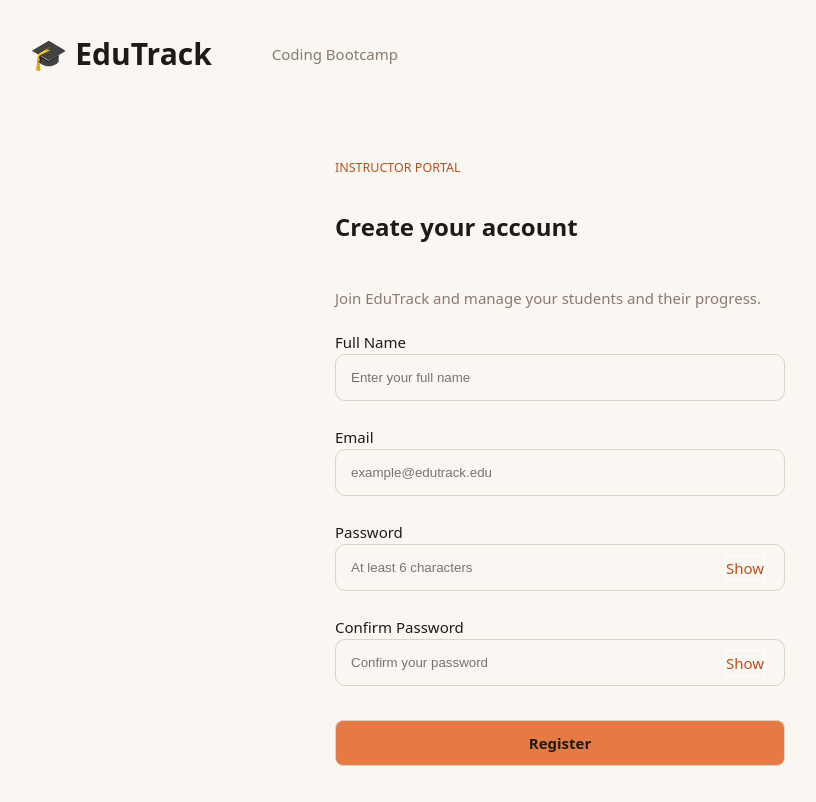
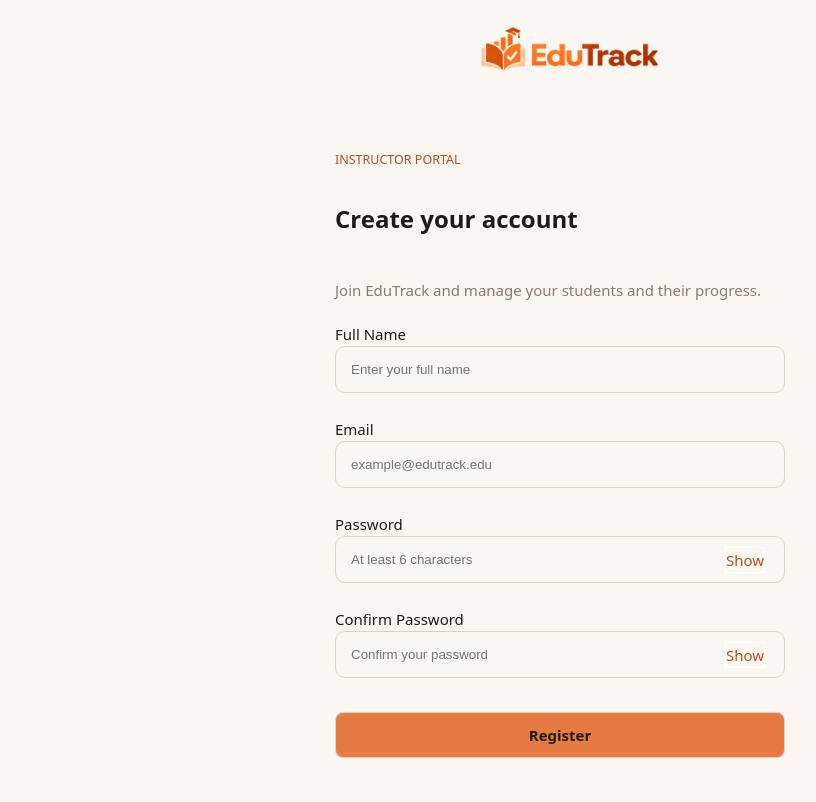
Before and after one commit to HindBundoq/Edu-Track, a plain HTML site: page registration.html in a window 1280 px wide. Shown: the top 802 px of the page, without its empty margins (80-896 px from the left). Drawn offline with Linux system fonts and the light colour scheme.

Commit message:
Enhance registration page layout: center header content and replace title with logo

```diff
--- a/css/registration.css
+++ b/css/registration.css
@@ -14,12 +14,18 @@
 .the-header {
     display: flex;
     align-items: center;
+    justify-content: center;
     gap: 300px;
     margin-top: 10px;
     gap: 60px;
     margin-left: 10px;
 }
-
+.the-header img {
+    width: 200px;
+    height: 80px;
+    object-fit: cover;
+    border-radius: 50%;
+}
 
 .the-header h1 {
     padding-left: 100px;
--- a/registration.html
+++ b/registration.html
@@ -12,8 +12,7 @@
 
   <body>
     <header class="the-header">
-      <h1>🎓 EduTrack</h1>
-      <p>Coding Bootcamp</p>
+      <img src="./images/EduTrackLogo.png" alt="EduTrack Logo" class="logo" />
     </header>
 
     <main>
```
Also changed, not shown: js/pages/attendance.js (+9 -1 lines).
